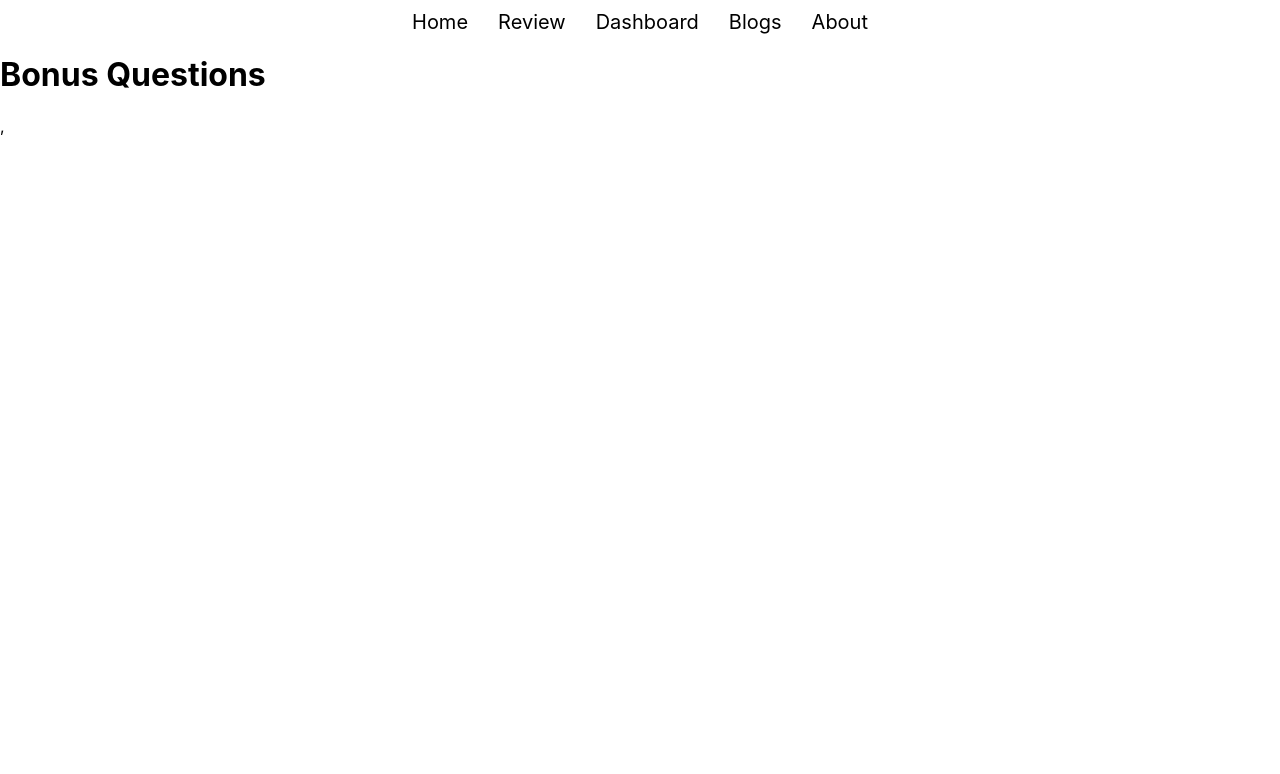
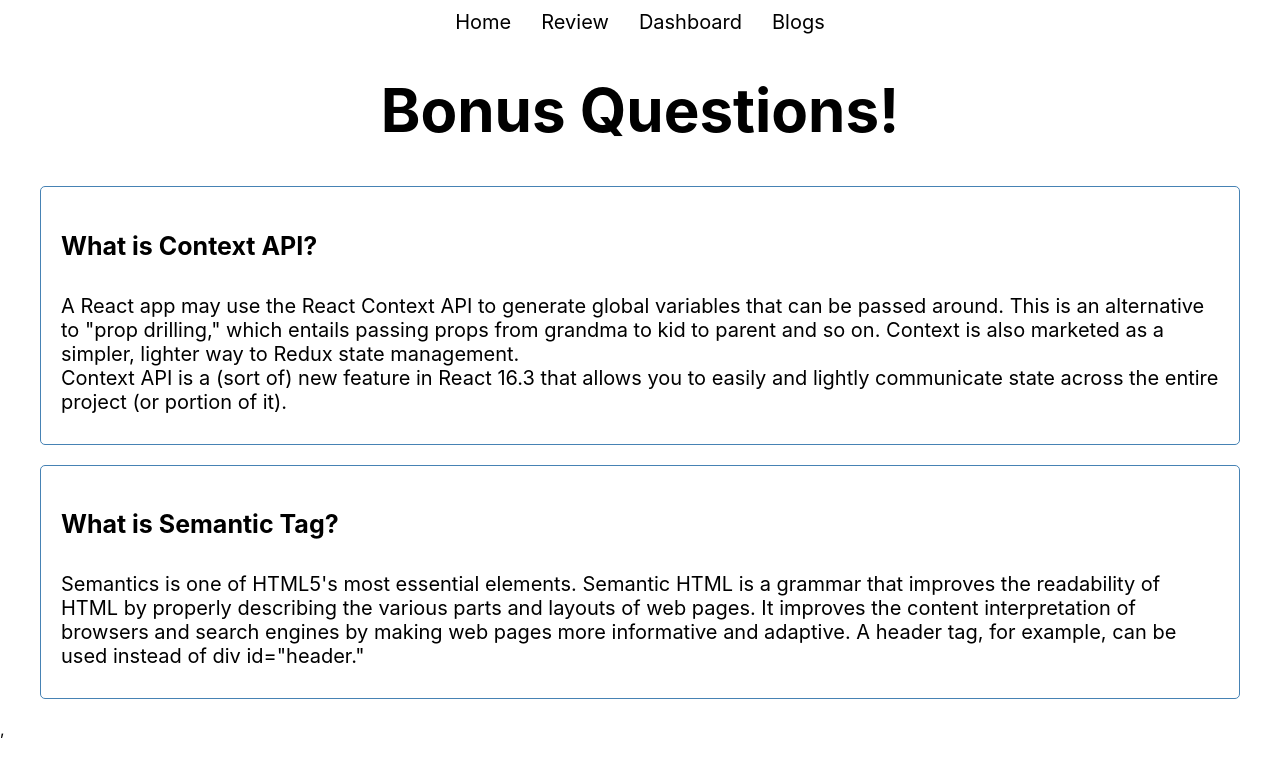
Before and after one commit to nishattasnim08/camera-haul, a React (Create React App) app: page /blogs in a window 1280 px wide. Shown: the top 774 px of the page. Built offline with nearby package versions, Linux system fonts and the light colour scheme.

Commit message:
blog part commited

```diff
--- a/src/Components/Blogs/Blogs.css
+++ b/src/Components/Blogs/Blogs.css
@@ -0,0 +1,20 @@
+.blog-head{
+    text-align: center;
+    font-size: 30px;
+    font-weight: 600;
+}
+.blog-components{
+    margin: 0 20px;
+}
+.blog-component{
+    border: 1px solid steelblue;
+    border-radius: 5px;
+    margin: 20px;
+    padding: 10px 20px;
+}
+.blog-component h4{
+    font-size: 25px;
+}
+.blog-component p{
+    font-size: 20px;
+}
--- a/src/Components/Blogs/Blogs.js
+++ b/src/Components/Blogs/Blogs.js
@@ -1,9 +1,23 @@
 import React from 'react';
+import './Blogs.css';
 
 const Blogs = () => {
     return (
         <div>
-            <h1>Bonus Questions</h1>
+            <div className='blog-head'>
+                <h1>Bonus Questions!</h1>
+            </div>
+            <div className='blog-components'>
+                <div className='blog-component'>
+                    <h4>What is Context API?</h4>
+                    <p>A React app may use the React Context API to generate global variables that can be passed around. This is an alternative to "prop drilling," which entails passing props from grandma to kid to parent and so on. Context is also marketed as a simpler, lighter way to Redux state management.<br></br>
+                        Context API is a (sort of) new feature in React 16.3 that allows you to easily and lightly communicate state across the entire project (or portion of it).</p>
+                </div>
+                <div className='blog-component'>
+                    <h4>What is Semantic Tag?</h4>
+                    <p>Semantics is one of HTML5's most essential elements. Semantic HTML is a grammar that improves the readability of HTML by properly describing the various parts and layouts of web pages. It improves the content interpretation of browsers and search engines by making web pages more informative and adaptive. A header tag, for example, can be used instead of div id="header."</p>
+                </div>
+            </div>
         </div>
     );
 };
--- a/src/Components/Header/Header.js
+++ b/src/Components/Header/Header.js
@@ -9,7 +9,6 @@ const Header = () => {
             <Link to="/review">Review</Link>
             <Link to="/dashboard">Dashboard</Link>
             <Link to="/blogs">Blogs</Link>
-            <Link to="">About</Link>
         </nav>
     );
 };
```
